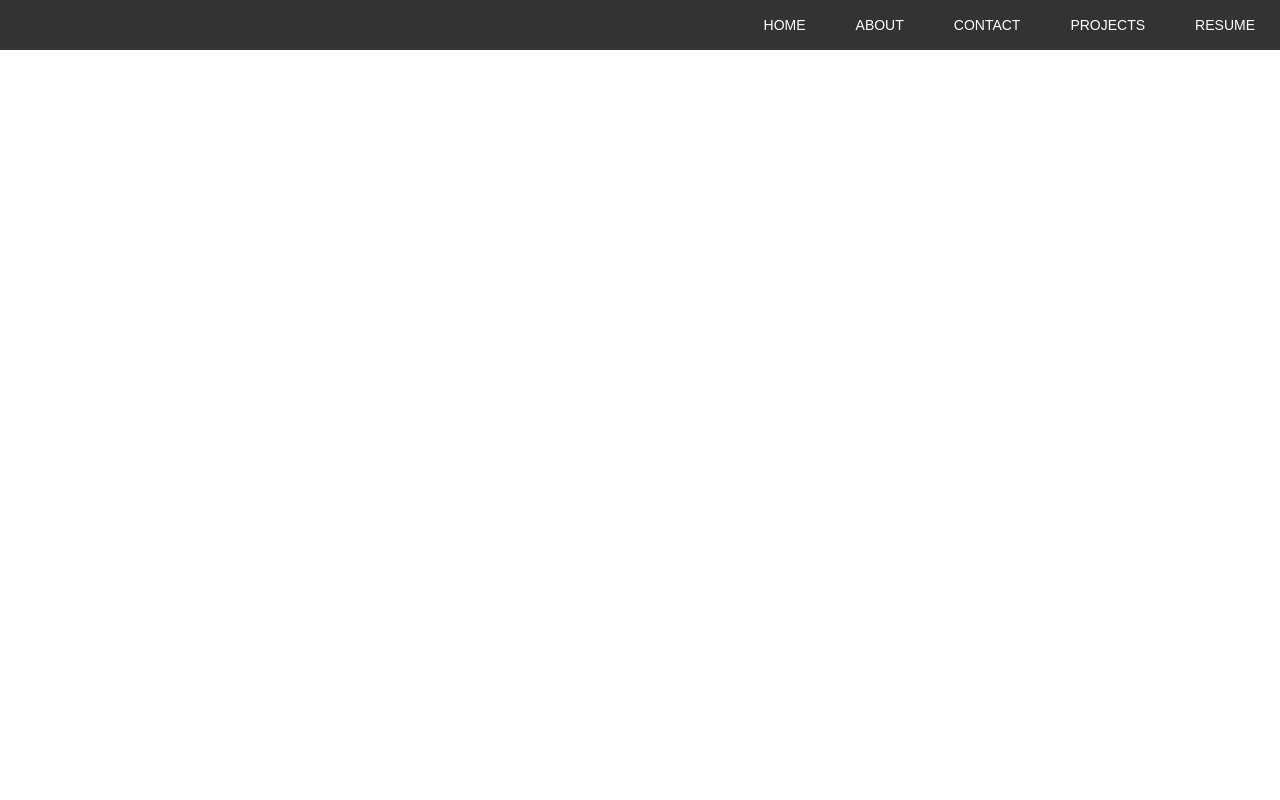
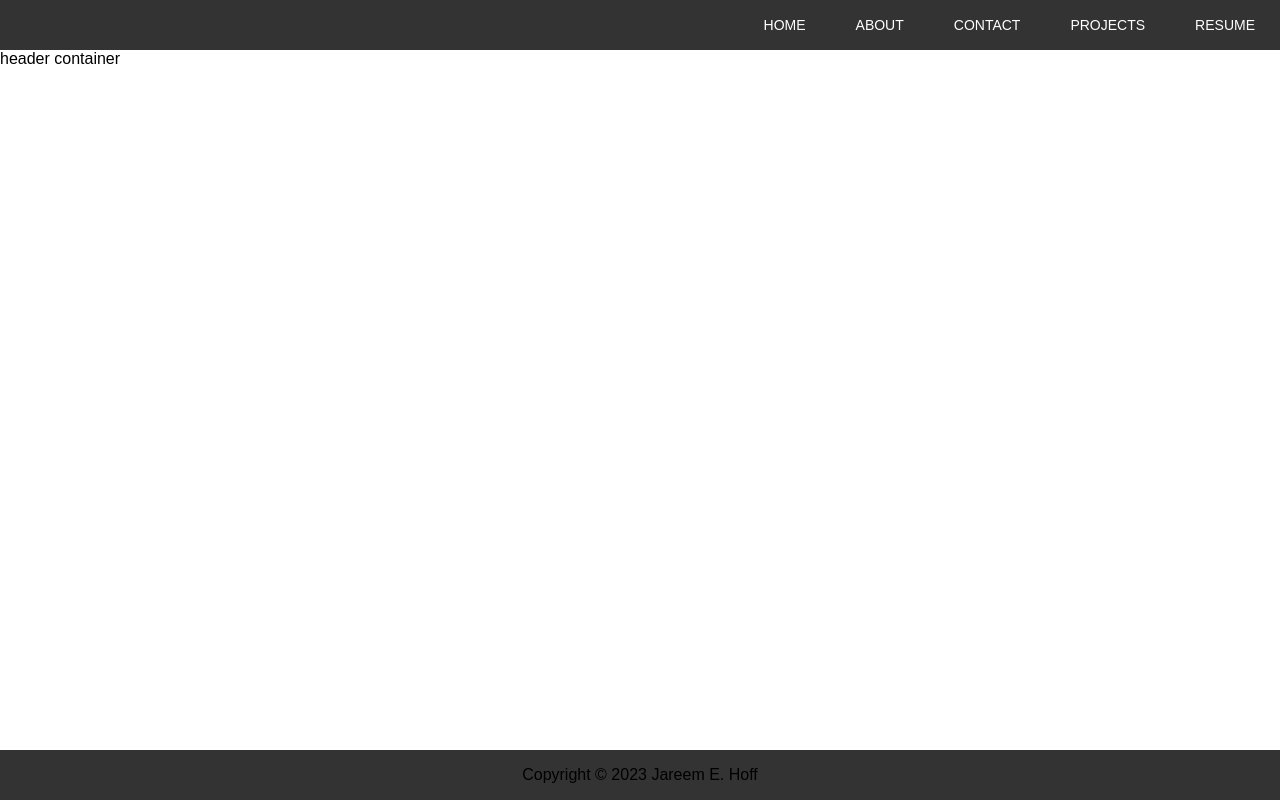
Before and after one commit to 12jihan/webjehoff, an Angular app: page / in a window 1280 px wide. Built offline with nearby package versions, Linux system fonts and the light colour scheme.

Commit message:
I've added and setup the basic footer for now

```diff
--- a/src/app/app.component.html
+++ b/src/app/app.component.html
@@ -1 +1,4 @@
 <jeh-navbar></jeh-navbar>
+<jeh-header></jeh-header>
+<router-outlet></router-outlet>
+<jeh-footer></jeh-footer>
--- a/src/app/core/components/footer/footer.component.html
+++ b/src/app/core/components/footer/footer.component.html
@@ -1 +1,5 @@
-<p>footer works!</p>
+<div class="footer_container">
+    <div class="footer_content">
+        <p>{{ copyright }}</p>
+    </div>
+</div>
--- a/src/app/core/components/footer/footer.component.scss
+++ b/src/app/core/components/footer/footer.component.scss
@@ -0,0 +1,16 @@
+.footer_container {
+    position: absolute;
+    bottom: 0;
+    display: flex;
+    flex-direction: column;
+    justify-content: center;
+    background-color: #333;
+    width: 100%;
+    height: 50px;
+
+    .footer_content {
+        display: flex;
+        flex-direction: row;
+        justify-content: center;
+    }
+}
--- a/src/app/core/components/footer/footer.component.ts
+++ b/src/app/core/components/footer/footer.component.ts
@@ -6,5 +6,10 @@ import { Component } from '@angular/core';
   styleUrls: ['./footer.component.scss']
 })
 export class FooterComponent {
+  current_year: Date = new Date;
+  copyright: string = `Copyright © ${this.current_year.getFullYear()} Jareem E. Hoff`;
+
+  constructor() {}
+
 
 }
--- a/src/app/core/components/header/header.component.html
+++ b/src/app/core/components/header/header.component.html
@@ -1 +1,3 @@
-<p>header works!</p>
+<div class="header_container">
+    header container
+</div>
--- a/src/app/core/core.module.ts
+++ b/src/app/core/core.module.ts
@@ -6,18 +6,19 @@ import { HeaderComponent } from './components/header/header.component';
 import { FooterComponent } from './components/footer/footer.component';
 
 
+const export_import = [
+  NavbarComponent,
+  HeaderComponent,
+  FooterComponent
+];
 
 @NgModule({
   imports: [
     CommonModule,
     RouterModule
   ],
-  declarations: [
-    NavbarComponent,
-    HeaderComponent,
-    FooterComponent
-  ],
-  exports: [NavbarComponent],
+  declarations: [...export_import],
+  exports: [...export_import],
   providers: []
 })
 export class CoreModule { }
```
